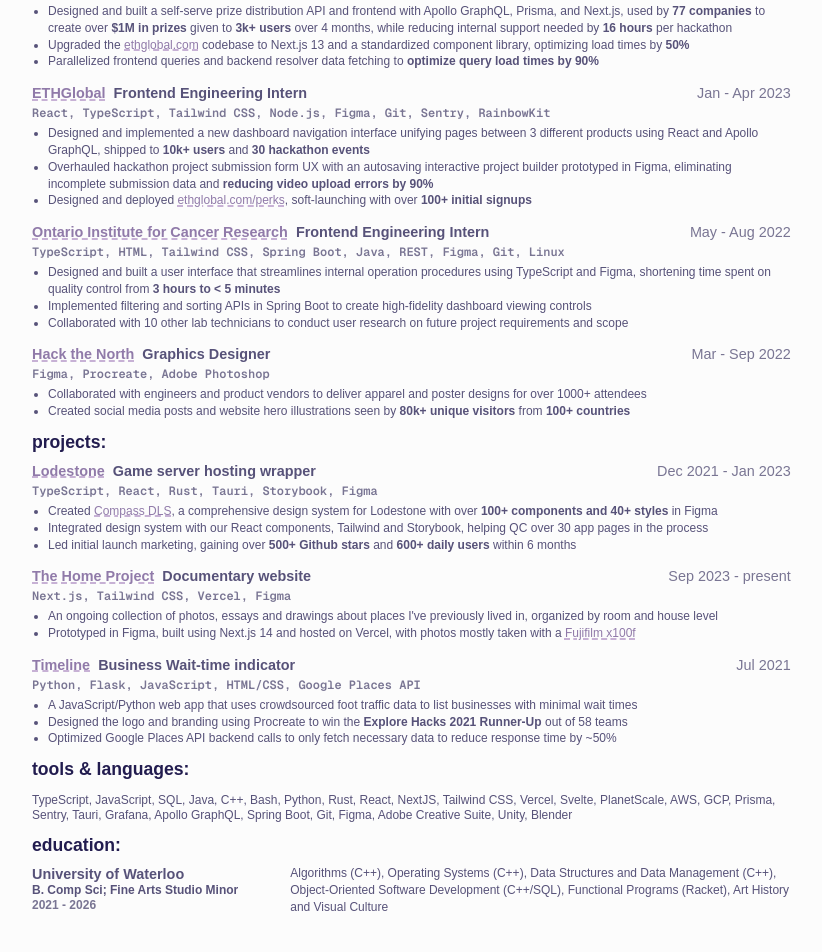
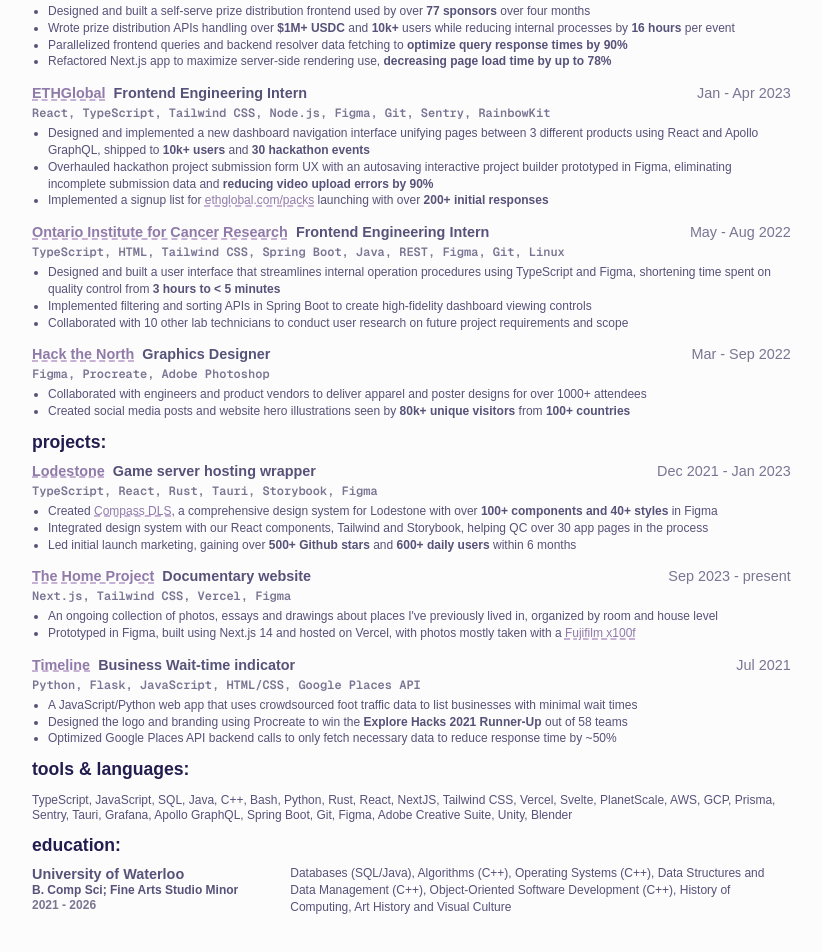
Before and after one commit to Arcslogger/resume-templater, a Next.js app: page / in a window 1280 px wide. Shown: the part 128-1080 px from the top of the page, without its empty margins (8-830 px from the left). Built offline with nearby package versions, Linux system fonts and the light colour scheme; a web font is replaced by a local one.

Commit message:
copy updates

```diff
--- a/data.json
+++ b/data.json
@@ -8,9 +8,10 @@
       "duration": "Sep - Dec 2023",
       "technologies": "Next.js, TypeScript, TailwindCSS, Apollo GraphQL, PostgreSQL, Prisma, Grafana, GCP",
       "responsibilities": [
-        "Designed and built a self-serve prize distribution API and frontend with Apollo GraphQL, Prisma, and Next.js, used by **77 companies** to create over **$1M in prizes** given to **3k+ users** over 4 months, while reducing internal support needed by **16 hours** per hackathon",
-        "Upgraded the [ethglobal.com](https://ethglobal.com/) codebase to Next.js 13 and a standardized component library, optimizing load times by **50%**",
-        "Parallelized frontend queries and backend resolver data fetching to **optimize query load times by 90%**"
+        "Designed and built a self-serve prize distribution frontend used by over **77 sponsors** over four months",
+				"Wrote prize distribution APIs handling over **$1M+ USDC** and **10k+** users while reducing internal processes by **16 hours** per event",
+        "Parallelized frontend queries and backend resolver data fetching to **optimize query response times by 90%**",
+        "Refactored Next.js app to maximize server-side rendering use, **decreasing page load time by up to  78%**"
       ]
     },
     {
@@ -23,7 +24,7 @@
       "responsibilities": [
         "Designed and implemented a new dashboard navigation interface unifying pages between 3 different products using React and Apollo GraphQL, shipped to **10k+ users** and **30 hackathon events**",
         "Overhauled hackathon project submission form UX with an autosaving interactive project builder prototyped in Figma, eliminating incomplete submission data and **reducing video upload errors by 90%**",
-        "Designed and deployed [ethglobal.com/perks](https://ethglobal.com/perks), soft-launching with over **100+ initial signups**"
+        "Implemented a signup list for [ethglobal.com/packs](https://ethglobal.com/packs) launching with over **200+ initial responses**"
       ]
     },
     {
--- a/src/app/components/Education.tsx
+++ b/src/app/components/Education.tsx
@@ -16,9 +16,9 @@ const Education = () => {
         </p>
       </div>
       <div className="flex flex-col col-span-4 font-sans text-[0.75rem] font-[525] leading-[1.4]">
-        Algorithms (C++), Operating Systems (C++), Data Structures and Data
-        Management (C++), Object-Oriented Software Development (C++/SQL),
-        Functional Programs (Racket), Art History and Visual Culture
+        Databases (SQL/Java), Algorithms (C++), Operating Systems (C++), Data
+        Structures and Data Management (C++), Object-Oriented Software
+        Development (C++), History of Computing, Art History and Visual Culture
       </div>
     </>
   );
```
